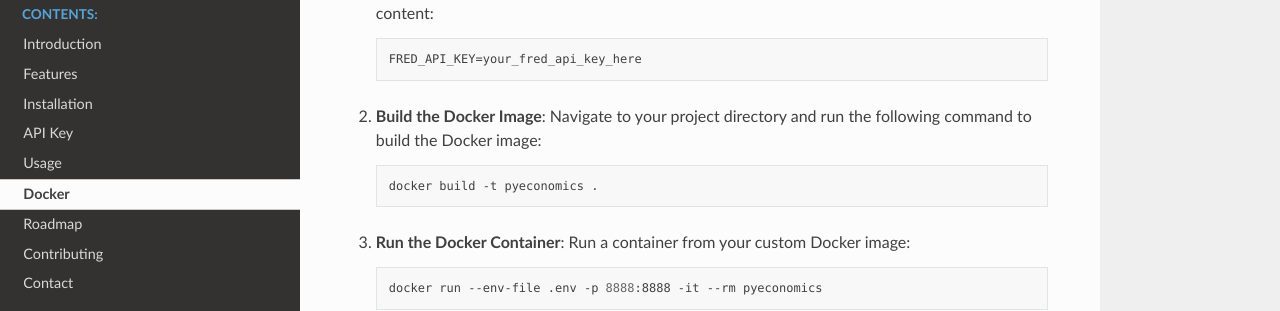
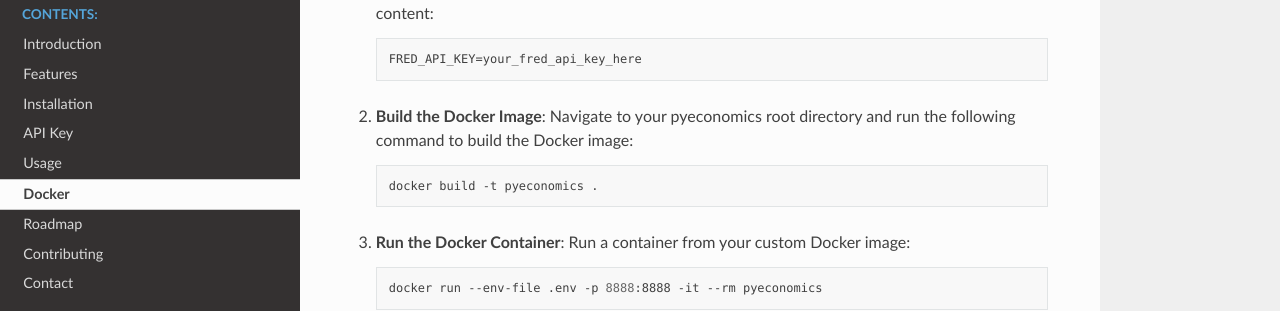
Before and after one commit to nathanramoscfa/pyeconomics, a Sphinx documentation site: the page built from docs/docker.rst, in a window 1280 px wide and 1056 px high. Shown: the part 230-541 px from the top of the window. Built offline with Sphinx 7.4.7 and the Read the Docs theme 2.0.0, drawn with Linux system fonts in a browser that asks for light colours.

Commit message:
Update docker.rst

```diff
--- a/docs/docker.rst
+++ b/docs/docker.rst
@@ -12,8 +12,8 @@ To run PyEconomics using Docker, follow these steps:
       FRED_API_KEY=your_fred_api_key_here
 
 2. **Build the Docker Image**:
-   Navigate to your project directory and run the following command to build the
-   Docker image:
+   Navigate to your pyeconomics root directory and run the following command to
+   build the Docker image:
 
    .. code-block:: shell
 
```
